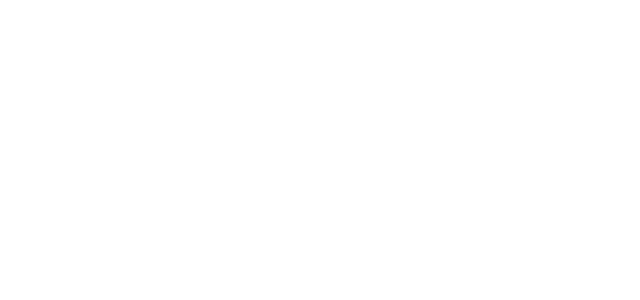
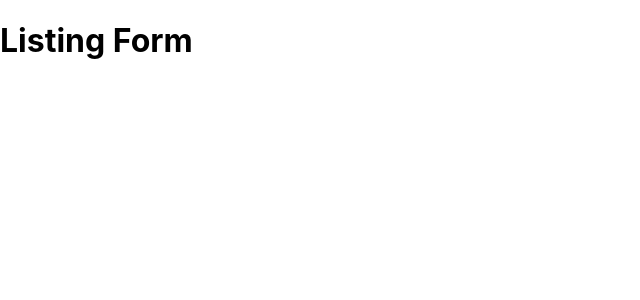
Before and after one commit to Solemates-Turing2108/frontend2.0, a React (Create React App) app: page /add-listing in a window 1280 px wide. Before the commit this address had no page. Shown: the top 300 px of the page, without its empty margins (0-640 px from the left). Built offline with nearby package versions, Linux system fonts and the light colour scheme.

Commit message:
Add listing form component add path for listing form

```diff
--- a/src/Components/App/App.js
+++ b/src/Components/App/App.js
@@ -4,14 +4,14 @@ import './App.css';
 import MainDisplay from './MainDisplay/MainDisplay';
 import DashboardPage from './DashboardPage';
 import DetailsPage from './DetailsPage';
-
+import ListingForm from '../ListingForm/ListingForm';
 
 function App() {
   return (
     <Routes>
       <Route path="/" element={<MainDisplay />} />
+      <Route path="add-listing" element={<ListingForm />}/>
     </Routes>
-
   );
 }
 
--- /dev/null
+++ b/src/Components/ListingForm/ListingForm.js
@@ -0,0 +1,7 @@
+import React from "react";
+
+export default function ListingForm() {
+  return (
+    <h1>Listing Form</h1>
+  )
+}
```
Also changed, not shown: src/Components/ListingForm/ListingForm.css (added).
